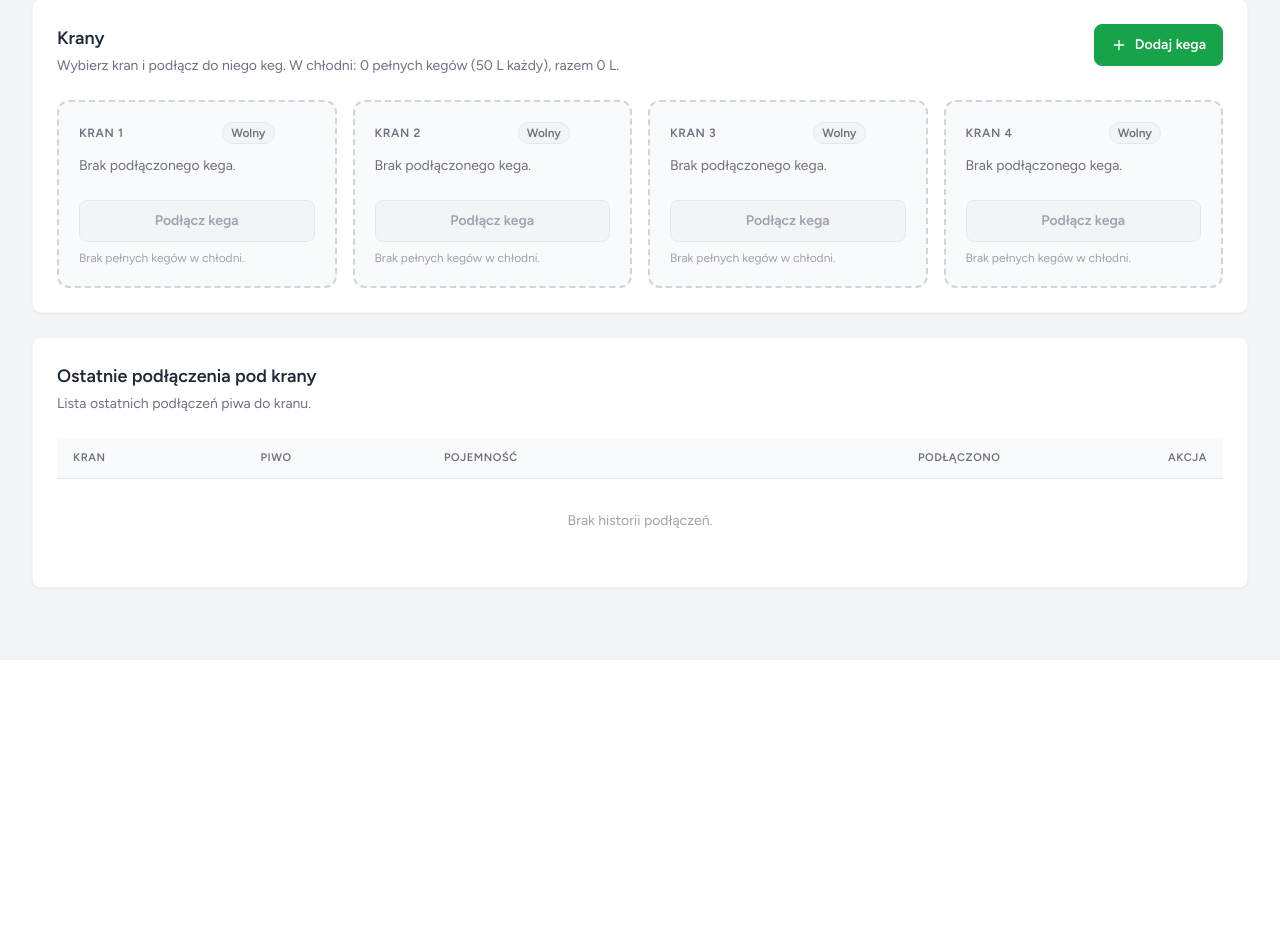
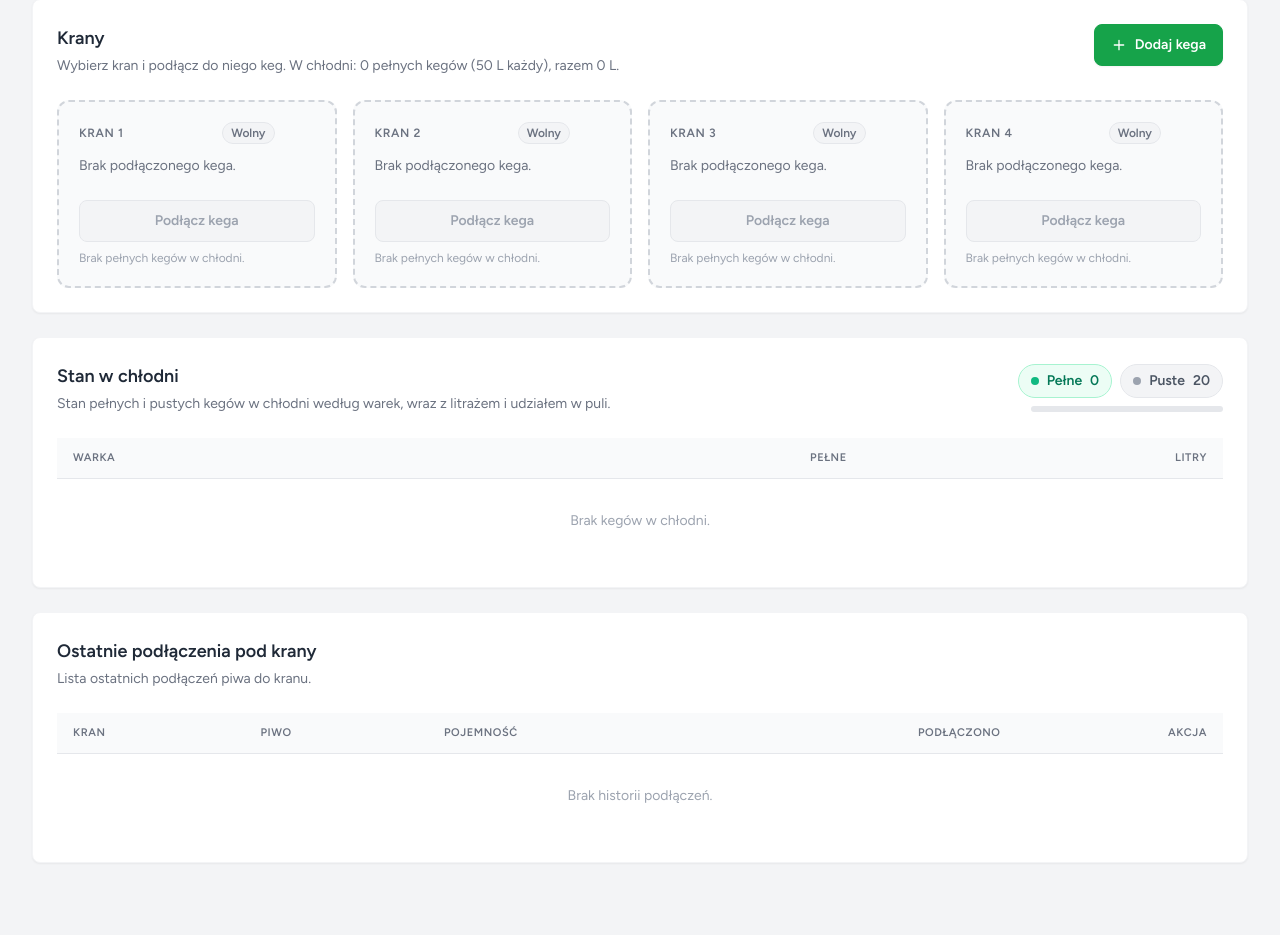
Before and after one commit to kamgrzeski/TbbApp, a Laravel app: page /admin/kegs in a window 1280 px wide. Shown: the part 369-1304 px from the top of the page. Before the commit the page ends 959 px from the top, so only its background shows below. Run offline with Laravel 12, Linux system fonts and the light colour scheme; a user stored in the database is signed in; data comes from the database, SQL or seed files in the repository; data that the repository does not hold is empty; style sheets or scripts are compiled from the project's sources.

Commit message:
move cooler stock table to main kegs admin view

```diff
--- a/resources/views/kegs/admin/index.blade.php
+++ b/resources/views/kegs/admin/index.blade.php
@@ -145,41 +145,6 @@
 												<div style="margin-bottom: 16px; padding: 12px; border-radius: 8px; background: #f9fafb; border: 1px solid #e5e7eb; font-size: 0.875rem; line-height: 1.6; color: #374151;">
 													<div><span style="color: #6b7280;">Dostępne do napełnienia (bez 4 kranów):</span> <strong>{{ $summary['available_empty'] }}</strong></div>
 												</div>
-													<div style="margin-bottom: 16px;">
-														<div style="font-size: 0.75rem; font-weight: 700; color: #374151; text-transform: uppercase; letter-spacing: 0.04em; margin-bottom: 6px;">
-															Stan w chłodni &middot; pełne: {{ $summary['full'] }} &middot; puste: {{ $summary['empty'] }}
-														</div>
-														<div style="max-height: 240px; overflow-y: auto; border: 1px solid #e5e7eb; border-radius: 8px;">
-															<table style="width: 100%; border-collapse: collapse; font-size: 0.875rem; color: #1f2937;">
-																<thead style="position: sticky; top: 0; background: #f9fafb;">
-																	<tr style="color: #6b7280; text-align: left;">
-																		<th style="padding: 8px 10px; font-weight: 600; border-bottom: 1px solid #e5e7eb;">Receptura</th>
-																		<th style="padding: 8px 10px; font-weight: 600; text-align: right; border-bottom: 1px solid #e5e7eb;">Pełne</th>
-																		<th style="padding: 8px 10px; font-weight: 600; text-align: right; border-bottom: 1px solid #e5e7eb;">Litry</th>
-																		<th style="padding: 8px 10px; font-weight: 600; border-bottom: 1px solid #e5e7eb;">Kran</th>
-																	</tr>
-																</thead>
-																<tbody>
-																	@forelse($coolerStocks as $coolerStock)
-																		@php
-																			$coolerTaps = $stocksMovements->where('recipe_id', $coolerStock->recipe_id)->pluck('tap_number')->sort()->implode(', ');
-																			$coolerEmpty = $coolerStock->full_kegs <= 0;
-																		@endphp
-																		<tr style="border-bottom: 1px solid #f3f4f6;">
-																			<td style="padding: 8px 10px;">{{ $coolerStock->recipe->name }} #{{ $coolerStock->recipe->number }}</td>
-																			<td style="padding: 8px 10px; text-align: right; font-weight: 700; color: {{ $coolerEmpty ? '#dc2626' : '#111827' }};">{{ $coolerStock->full_kegs }}</td>
-																			<td style="padding: 8px 10px; text-align: right; color: #374151;">{{ number_format($coolerStock->full_kegs * \App\Services\KegStockService::KEG_CAPACITY_LITERS, 0, ',', ' ') }} L</td>
-																			<td style="padding: 8px 10px; color: #374151;">{{ $coolerTaps !== '' ? $coolerTaps : '—' }}</td>
-																		</tr>
-																	@empty
-																		<tr>
-																			<td colspan="4" style="padding: 12px 10px; text-align: center; color: #6b7280;">Brak kegów w chłodni.</td>
-																		</tr>
-																	@endforelse
-																</tbody>
-															</table>
-														</div>
-													</div>
 
 												<form method="POST" action="{{ route('kegs.admin.pool.store') }}">
 													@csrf
@@ -383,7 +348,78 @@
 
 				</div>
 
+				{{-- Stan w chłodni (zawsze widoczny) --}}
 				<div class="bg-white overflow-hidden shadow-sm sm:rounded-lg border border-gray-100 mb-6">
+					<div class="p-6 text-gray-900">
+						<div class="flex justify-between items-center mb-6">
+                            <div>
+                                <h3 class="text-lg font-bold text-gray-800">
+                                    Stan w chłodni
+                                </h3>
+                                <p class="text-sm text-gray-500 mt-1">
+                                    Stan pełnych i pustych kegów w chłodni według warek, wraz z litrażem i udziałem w puli.
+                                </p>
+                            </div>
+							@php
+								$totalKegs = $summary['full'] + $summary['empty'];
+								$fullPct = $totalKegs > 0 ? round($summary['full'] / $totalKegs * 100) : 0;
+							@endphp
+							<div class="flex flex-col items-end gap-2">
+								<div class="flex flex-wrap items-center gap-2">
+									<span class="inline-flex items-center gap-2 px-3 py-1.5 rounded-full bg-emerald-50 text-emerald-700 border border-emerald-200 text-sm font-semibold whitespace-nowrap">
+										<span class="w-2 h-2 rounded-full bg-emerald-500"></span>
+										Pełne <strong class="font-bold">{{ $summary['full'] }}</strong>
+									</span>
+									<span class="inline-flex items-center gap-2 px-3 py-1.5 rounded-full bg-gray-100 text-gray-600 border border-gray-200 text-sm font-semibold whitespace-nowrap">
+										<span class="w-2 h-2 rounded-full bg-gray-400"></span>
+										Puste <strong class="font-bold">{{ $summary['empty'] }}</strong>
+									</span>
+								</div>
+								<div class="w-48 h-1.5 rounded-full bg-gray-200 overflow-hidden" title="{{ $fullPct }}% kegów pełnych">
+									<div class="h-full bg-emerald-500 rounded-full" style="width: {{ $fullPct }}%;"></div>
+								</div>
+							</div>
+						</div>
+
+						<div class="overflow-x-auto">
+							<table class="min-w-full divide-y divide-gray-200 text-sm">
+								<thead class="bg-gray-50 text-gray-500 uppercase text-[11px]">
+									<tr>
+										<th class="px-4 py-2.5 text-left font-bold tracking-wider">Warka</th>
+										<th class="px-4 py-2.5 text-right font-bold tracking-wider">Pełne</th>
+										<th class="px-4 py-2.5 text-right font-bold tracking-wider">Litry</th>
+									</tr>
+								</thead>
+								<tbody class="bg-white divide-y divide-gray-100">
+									@forelse($coolerStocks as $coolerStock)
+										@php
+											$coolerEmpty = $coolerStock->full_kegs <= 0;
+										@endphp
+										<tr class="hover:bg-blue-50/50 transition-colors duration-100">
+											<td class="px-4 py-3">
+												<div class="font-semibold text-gray-800">
+													{{ $coolerStock->recipe->name }} #{{ $coolerStock->recipe->number }}
+												</div>
+											</td>
+											<td class="px-4 py-3 text-right font-bold {{ $coolerEmpty ? 'text-red-600' : 'text-gray-900' }}">
+												{{ $coolerStock->full_kegs }}
+											</td>
+											<td class="px-4 py-3 text-right text-gray-700">
+												{{ number_format($coolerStock->full_kegs * \App\Services\KegStockService::KEG_CAPACITY_LITERS, 0, ',', ' ') }} L
+											</td>
+										</tr>
+									@empty
+										<tr>
+											<td colspan="3" class="px-4 py-8 text-center text-sm text-gray-400">Brak kegów w chłodni.</td>
+										</tr>
+									@endforelse
+								</tbody>
+							</table>
+						</div>
+					</div>
+				</div>
+
+					<div class="bg-white overflow-hidden shadow-sm sm:rounded-lg border border-gray-100 mb-6">
 					<div class="p-6 text-gray-900">
 						<div class="flex justify-between items-center mb-6">
 							<div>
```
